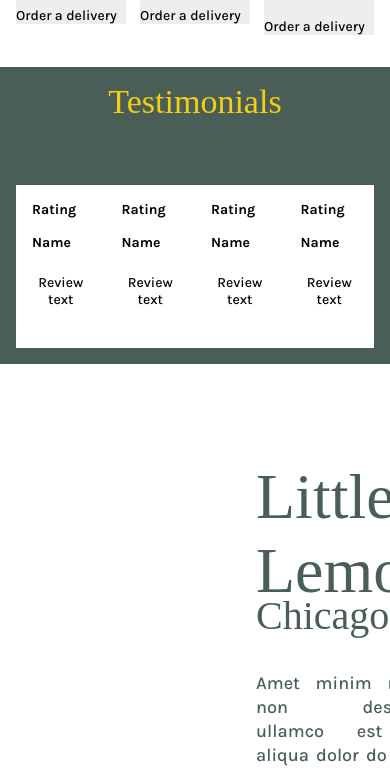
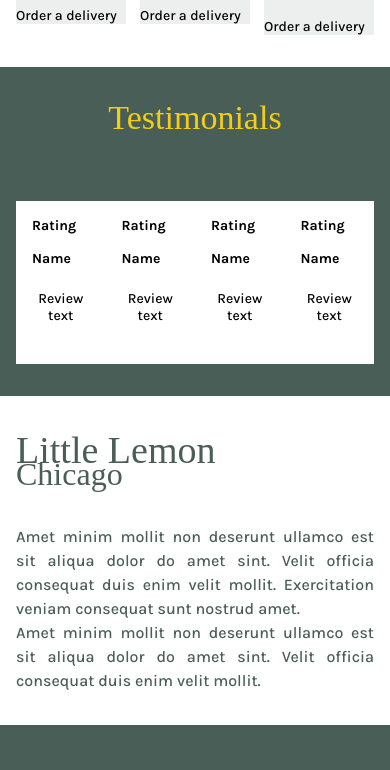
Before and after one commit to rachelpkm/little-lemon-capstone-project, a React (Create React App) app: page / in a window 390 px wide. Shown: the part 729-1499 px from the top of the page. Built offline with nearby package versions, Linux system fonts and the light colour scheme; a web font is replaced by a local one.

Commit message:
Chicago responsive style

```diff
--- a/src/index.css
+++ b/src/index.css
@@ -600,7 +600,7 @@ input:hover, select:hover {
 
   /* CUSTOMERS SAY */
   .testimonials {
-    padding: 1rem;
+    padding: 2rem 1rem;
   }
   .testimonials h2 {
     font-size: 34px;
@@ -611,6 +611,31 @@ input:hover, select:hover {
   .cardTestimonials {
     display: flex;
     flex-wrap: wrap;
+  }
+
+  /* CHICAGO */
+  .chicago {
+    padding: 2rem 1rem;
+  }
+  .chicago-column {
+    padding: 0;
+    display: flex;
+    flex-direction: column;
+  }
+  .chicago-column h1 {
+    font-size: 38px;
+  }
+  .chicago-column h2 {
+    font-size: 32px;
+  }
+  .chicago-column p {
+    font-size: 16px;
+  }
+  .img1 {
+    display: none;
+  }
+  .img2 {
+    display: none;
   }
 
   /* FOOTER */
```
